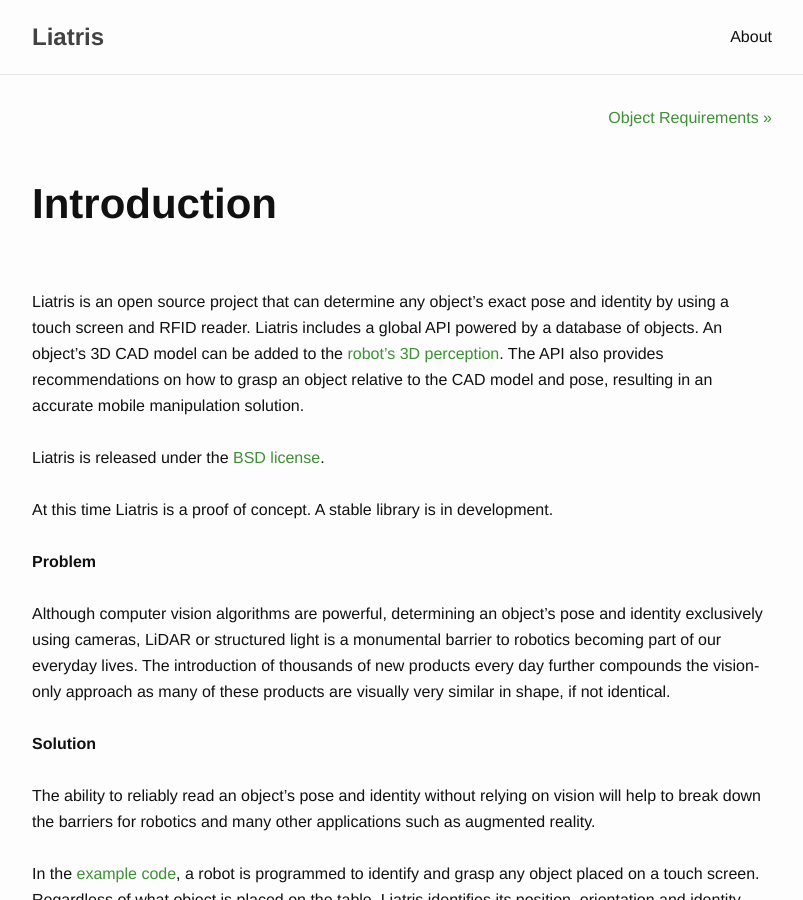
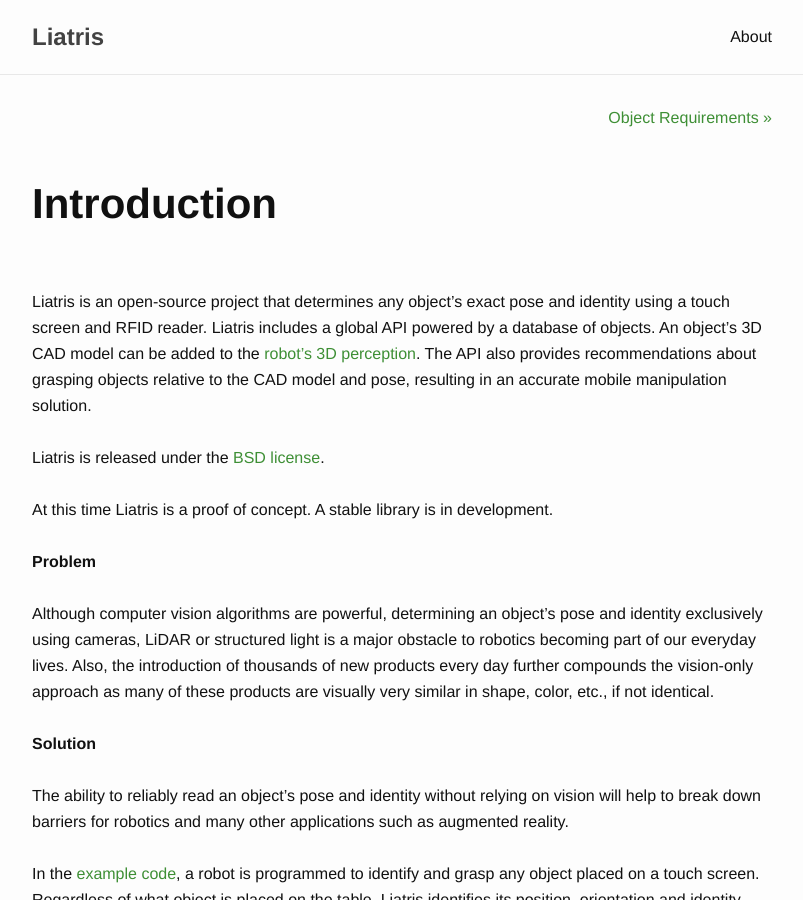
Before and after one commit to markwsilliman/liatris-org, a Jekyll site: the page built from _posts/2015-06-19-1.markdown, in a window 1280 px wide and 900 px high. Shown: the whole window, without its empty margins (238-1041 px from the left). Built offline with Jekyll 4.4.1, drawn with Linux system fonts in a browser that asks for light colours; nearby versions of some CDN libraries.

Commit message:
Updated index and introduction

```diff
--- a/_posts/2015-06-19-1.markdown
+++ b/_posts/2015-06-19-1.markdown
@@ -1,11 +1,11 @@
 ---
 layout: post
-title:  "Introduction"
-date:   2015-02-01 13:46:06
-answerrostag: "introduction"
+title: Introduction
+date: 2015-02-01T13:46:06.000Z
+answerrostag: introduction
 ---
 
-Liatris is an open source project that can determine any object’s exact pose and identity by using a touch screen and RFID reader. Liatris includes a global API powered by a database of objects. An object’s 3D CAD model can be added to the [robot's 3D perception](http://liatris.org/2015/02/01/9/). The API also provides recommendations on how to grasp an object relative to the CAD model and pose, resulting in an accurate mobile manipulation solution.
+Liatris is an open-source project that determines any object's exact pose and identity using a touch screen and RFID reader. Liatris includes a global API powered by a database of objects. An object's 3D CAD model can be added to the [robot's 3D perception](http://liatris.org/2015/02/01/9/). The API also provides recommendations about grasping objects relative to the CAD model and pose, resulting in an accurate mobile manipulation solution.
 
 Liatris is released under the [BSD license](https://en.wikipedia.org/wiki/BSD_licenses).
 
@@ -13,10 +13,10 @@ At this time Liatris is a proof of concept. A stable library is in development.
 
 **Problem**
 
-Although computer vision algorithms are powerful, determining an object’s pose and identity exclusively using cameras, LiDAR or structured light is a monumental barrier to robotics becoming part of our everyday lives. The introduction of thousands of new products every day further compounds the vision-only approach as many of these products are visually very similar in shape, if not identical.
+Although computer vision algorithms are powerful, determining an object's pose and identity exclusively using cameras, LiDAR or structured light is a major obstacle to robotics becoming part of our everyday lives. Also, the introduction of thousands of new products every day further compounds the vision-only approach as many of these products are visually very similar in shape, color, etc., if not identical.
 
  **Solution**
 
- The ability to reliably read an object’s pose and identity without relying on vision will help to break down the barriers for robotics and many other applications such as augmented reality.
+ The ability to reliably read an object's pose and identity without relying on vision will help to break down barriers for robotics and many other applications such as augmented reality.
 
- In the [example code](https://github.com/markwsilliman/Liatris), a robot is programmed to identify and grasp any object placed on a touch screen. Regardless of what object is placed on the table, Liatris identifies its position, orientation and identity using capacitive touch and RFID technologies. Using the CAD model downloaded from Liatris’ API, the robot can perceive the object. Finally, the robot can grasp the object using instructions from Liatris’ API that state the ideal way to interact with that specific object, while avoiding collisions with other objects. This results in an accurate 3D perception and mobile manipulation solution.
+ In the [example code](https://github.com/markwsilliman/Liatris), a robot is programmed to identify and grasp any object placed on a touch screen. Regardless of what object is placed on the table, Liatris identifies its position, orientation and identity using capacitive touch and RFID technologies. Using the CAD model downloaded from Liatris' API, the robot can perceive the object. Finally, the robot can grasp the object using instructions from Liatris' API that state the ideal way to interact with that specific object, while avoiding collisions with other objects. This results in an accurate 3D perception and mobile manipulation solution.
--- a/index.html
+++ b/index.html
@@ -7,7 +7,7 @@ answerrostag: "index"
 
   {% include youtube_index.html youtubeid="ni49uYq4cF4" title="Liatris powering a <a href='http://liatris.org/2015/02/01/12/'>Baxter</a>" %}
 
-  <p>Liatris is an open source project that can determine any object’s exact pose and identity by using a touch screen and RFID reader.  It's programmed primarily in <a href="http://www.ros.org">ROS</a> and <a href="http://www.python.org">Python</a>.</p>
+  <p>Liatris is an open-source project that determines any object’s exact pose and identity using a touch screen and RFID reader. It's primarily programmed in <a href="http://www.ros.org">ROS</a> and <a href="http://www.python.org">Python</a>.</p>
   <ol>
     {% for post in site.posts reversed %}
       <li>
```
